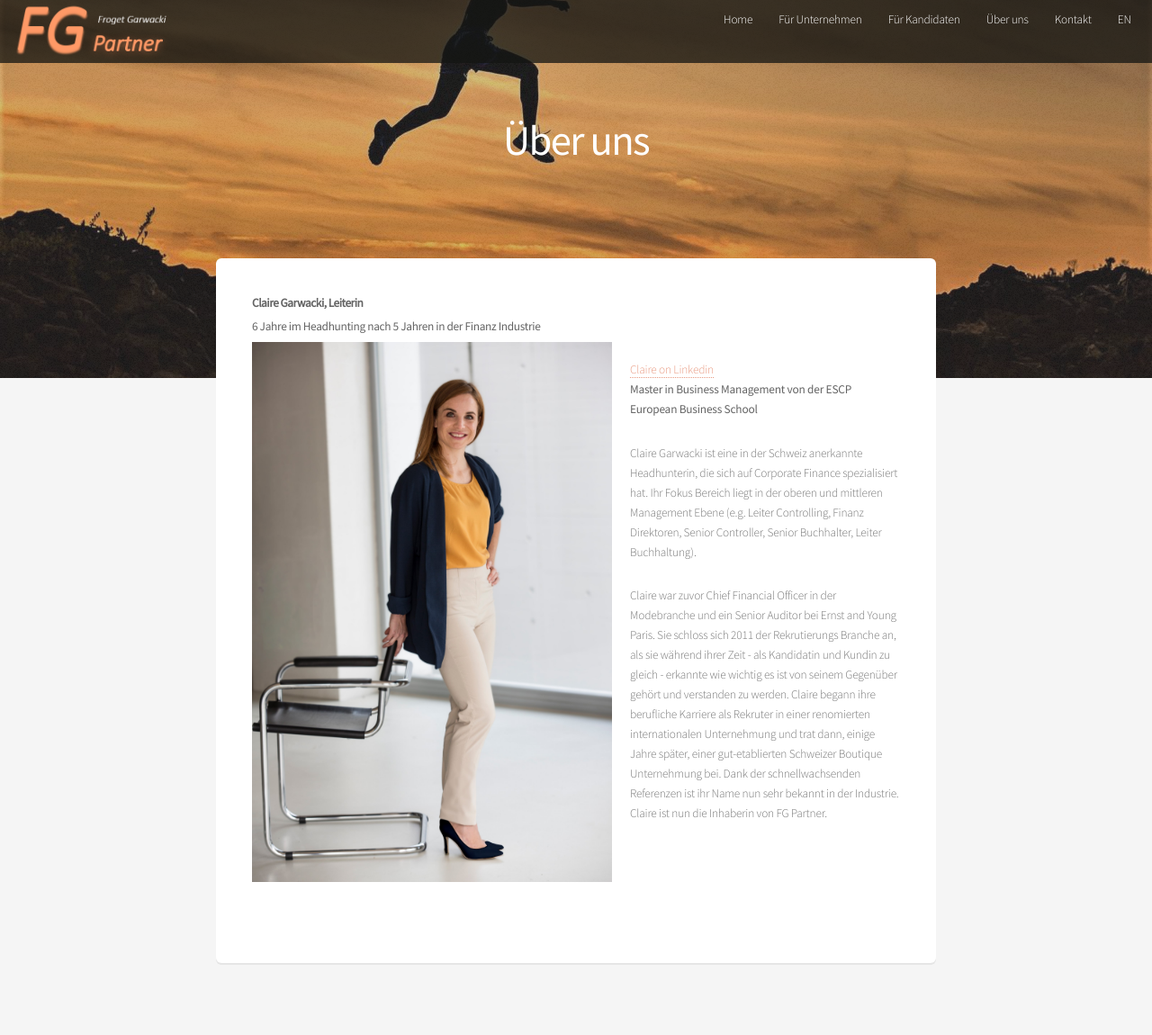
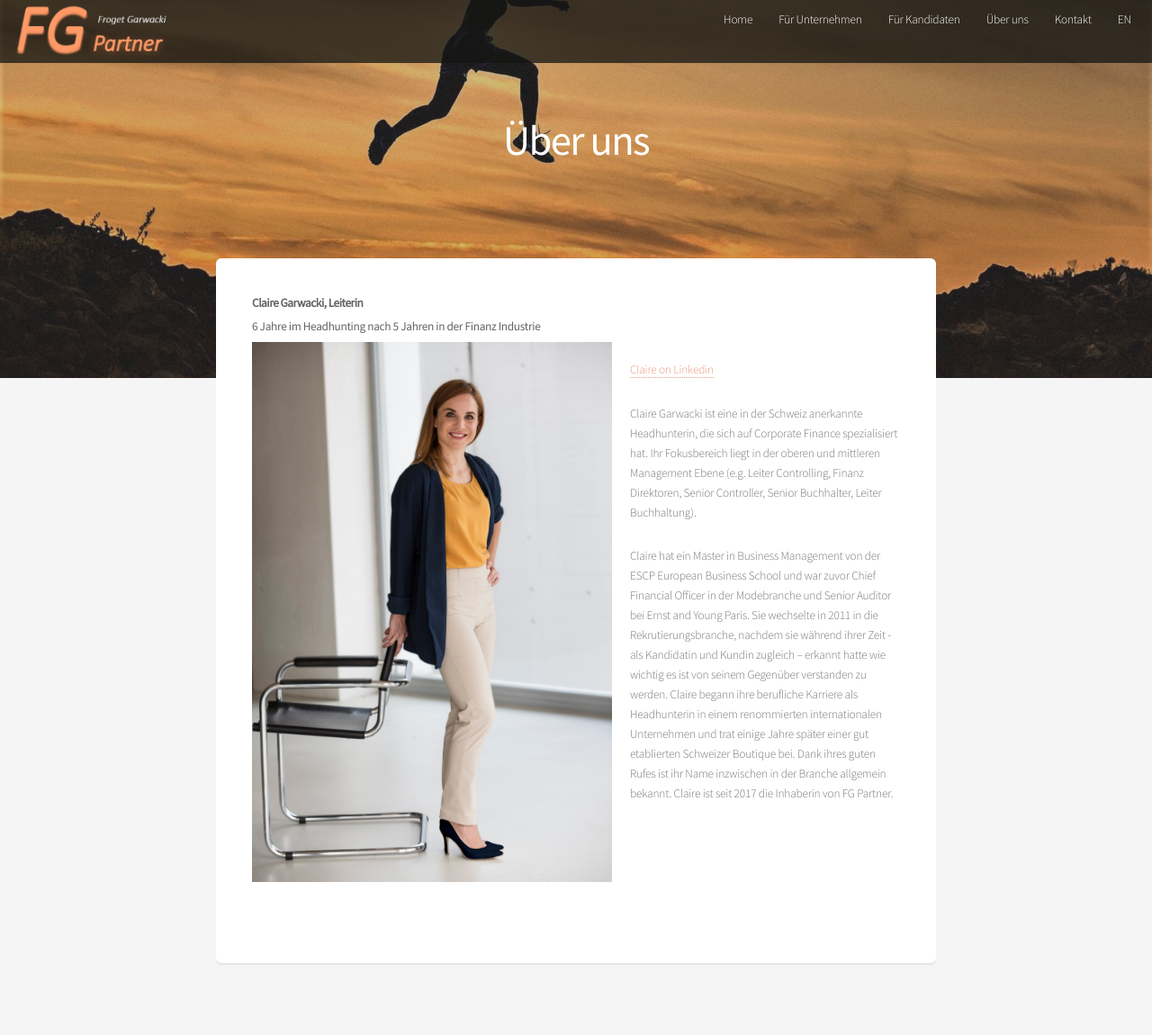
Before and after one commit to FGPartner/www, a Jekyll site: the page built from de/about.md, in a window 1280 px wide. Shown: the whole page at 90% size. Built offline with Jekyll 4.4.1, drawn with Linux system fonts in a browser that asks for light colours; our own code applies the rules of GitHub Pages for plain Markdown files.

Commit message:
Update about.md

```diff
--- a/de/about.md
+++ b/de/about.md
@@ -11,8 +11,8 @@ lang: de
 
 <a target="_blank" href="https://ch.linkedin.com/in/claire-garwacki-a9029125">
 Claire on Linkedin</a><br>
-**Master in Business Management von der ESCP European Business School**
 
-Claire Garwacki ist eine in der Schweiz anerkannte Headhunterin, die sich auf Corporate Finance spezialisiert hat. Ihr Fokus Bereich liegt in der oberen und mittleren Management Ebene (e.g. Leiter Controlling, Finanz Direktoren, Senior Controller, Senior Buchhalter, Leiter Buchhaltung).
 
-Claire war zuvor Chief Financial Officer in der Modebranche und ein Senior Auditor bei Ernst and Young Paris. Sie schloss sich 2011 der Rekrutierungs Branche an, als sie während ihrer Zeit - als Kandidatin und Kundin zu gleich - erkannte wie wichtig es ist von seinem Gegenüber gehört und verstanden zu werden. Claire begann ihre berufliche Karriere als Rekruter in einer renomierten internationalen Unternehmung und trat dann, einige Jahre später, einer gut-etablierten Schweizer Boutique Unternehmung bei. Dank der schnellwachsenden Referenzen ist ihr Name nun sehr bekannt in der Industrie. Claire ist nun die Inhaberin von FG Partner.
+Claire Garwacki ist eine in der Schweiz anerkannte Headhunterin, die sich auf Corporate Finance spezialisiert hat. Ihr Fokusbereich liegt in der oberen und mittleren Management Ebene (e.g. Leiter Controlling, Finanz Direktoren, Senior Controller, Senior Buchhalter, Leiter Buchhaltung).
+
+Claire hat ein Master in Business Management von der ESCP European Business School und war zuvor Chief Financial Officer in der Modebranche und Senior Auditor bei Ernst and Young Paris. Sie wechselte in 2011 in die Rekrutierungsbranche, nachdem sie während ihrer Zeit -als Kandidatin und Kundin zugleich – erkannt hatte wie wichtig es ist von seinem Gegenüber verstanden zu werden. Claire begann ihre berufliche Karriere als Headhunterin in einem renommierten internationalen Unternehmen und trat einige Jahre später einer gut etablierten Schweizer Boutique bei. Dank ihres guten Rufes ist ihr Name inzwischen in der Branche allgemein bekannt. Claire ist seit 2017 die Inhaberin von FG Partner.
```
